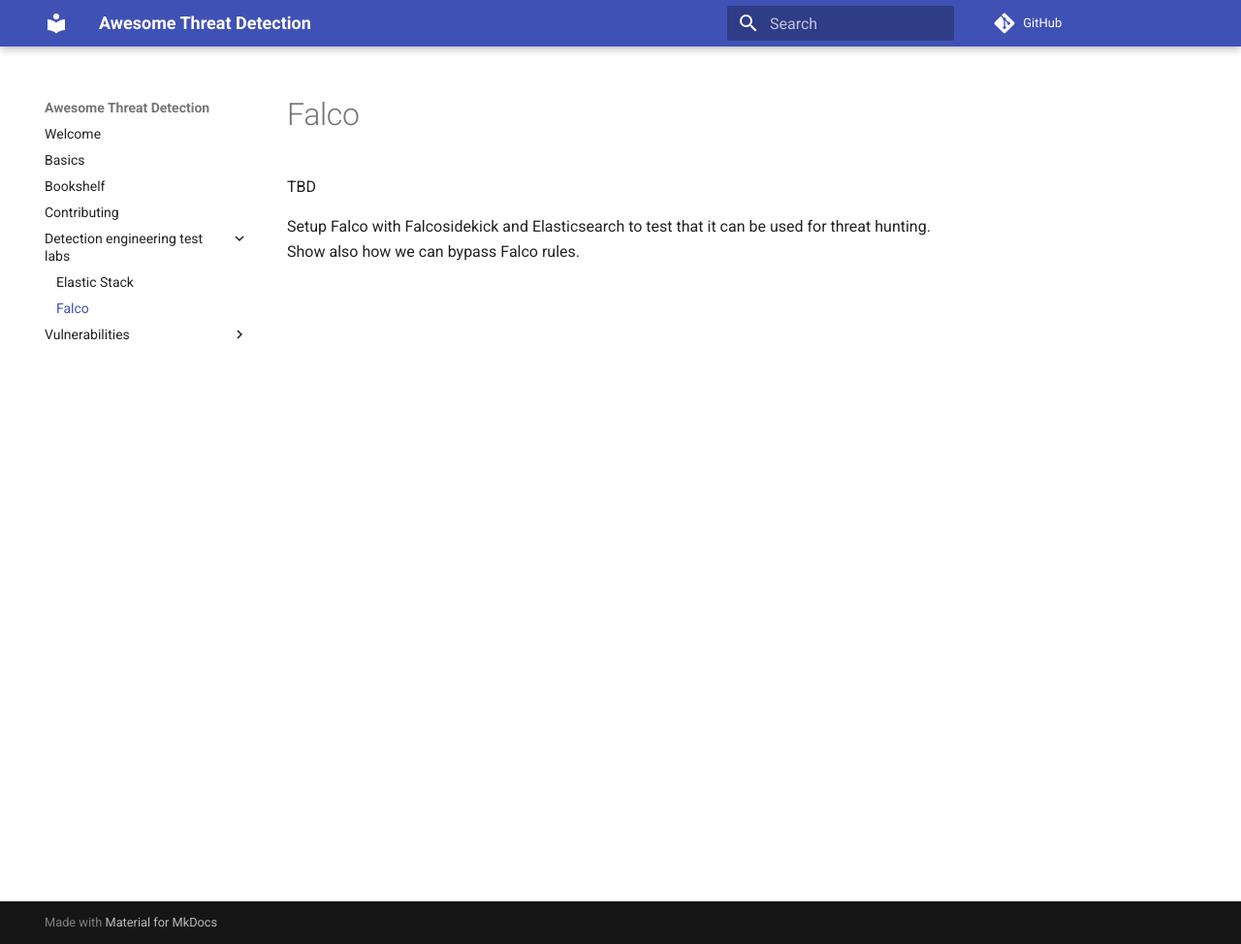
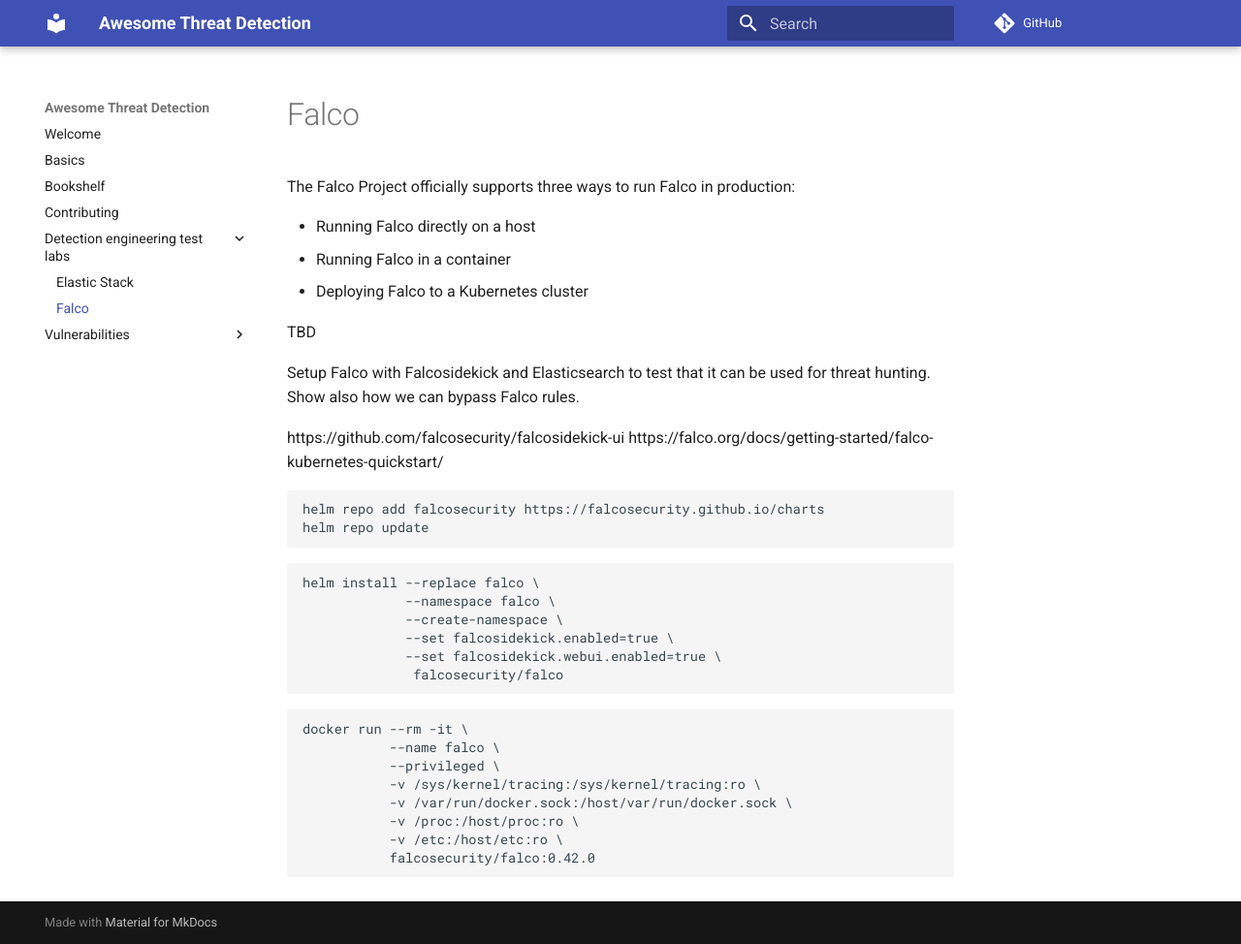
Before and after one commit to danielpacak/awesome-threat-detection, an MkDocs documentation site: the page built from docs/detection-engineering-test-labs/falco.md, in a window 1280 px wide and 974 px high. Shown: the whole window at 97% size. Built offline with MkDocs 1.6.1 and Material for MkDocs 9.7.7, drawn with Linux system fonts in a browser that asks for light colours; comment, search, counter and statistics services are not loaded.

Commit message:
Play with Falco

````diff
--- a/docs/detection-engineering-test-labs/falco.md
+++ b/docs/detection-engineering-test-labs/falco.md
@@ -1,6 +1,43 @@
 # Falco
+
+The Falco Project officially supports three ways to run Falco in production:
+
+* Running Falco directly on a host
+* Running Falco in a container
+* Deploying Falco to a Kubernetes cluster
 
 TBD
 
 Setup Falco with Falcosidekick and Elasticsearch to test that it can be used
 for threat hunting. Show also how we can bypass Falco rules.
+
+https://github.com/falcosecurity/falcosidekick-ui
+https://falco.org/docs/getting-started/falco-kubernetes-quickstart/
+
+```
+helm repo add falcosecurity https://falcosecurity.github.io/charts
+helm repo update
+```
+
+```
+helm install --replace falco \
+             --namespace falco \
+             --create-namespace \
+             --set falcosidekick.enabled=true \
+             --set falcosidekick.webui.enabled=true \
+              falcosecurity/falco
+```
+
+
+
+
+```
+docker run --rm -it \
+           --name falco \
+           --privileged \
+           -v /sys/kernel/tracing:/sys/kernel/tracing:ro \
+           -v /var/run/docker.sock:/host/var/run/docker.sock \
+           -v /proc:/host/proc:ro \
+           -v /etc:/host/etc:ro \
+           falcosecurity/falco:0.42.0
+```
````
Also changed, not shown: docs/contributing.md (+12 -0 lines).
